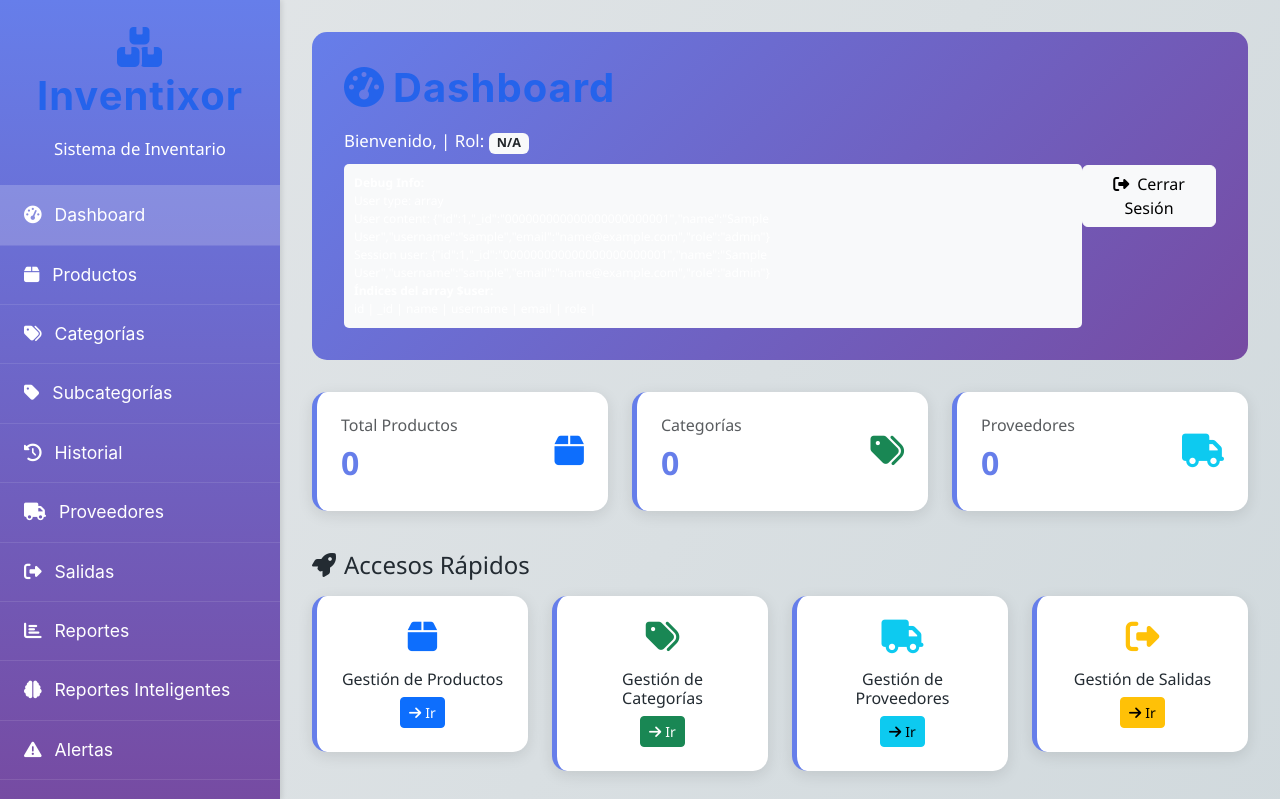
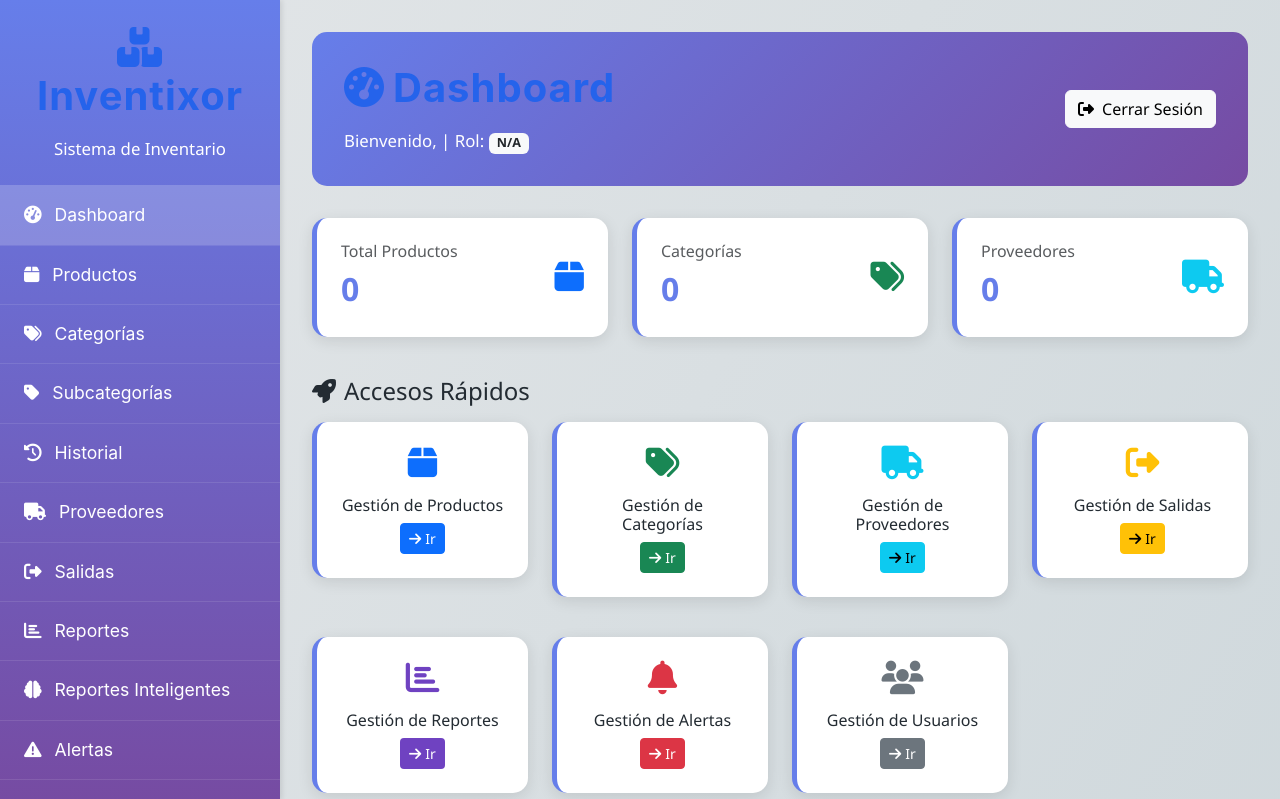
Before and after one commit to copetinanton-cyber/inventixor, a PHP site: page /inventixor/dashboard.php in a window 1280 px wide. Shown: the top 799 px of the page. Run offline with PHP 8.4, Linux system fonts and the light colour scheme; the visitor is signed in with stand-in values (Sample User, id 1); data that the repository does not hold is empty.

Commit message:
informacion
información del usuario

```diff
--- a/dashboard.php
+++ b/dashboard.php
@@ -325,15 +325,6 @@ if (is_array($user) && isset($user['rol']) && $user['rol']) {
     echo 'N/A';
 }
 ?></span></p>
-                    <!-- Información de debug temporal -->
-                    <div style="background-color: #f8f9fa; padding: 10px; border-radius: 5px; margin-top: 10px; font-size: 12px;">
-                        <strong>Debug Info:</strong><br>
-                        User type: <?php echo gettype($user); ?><br>
-                        User content: <?php echo htmlspecialchars(json_encode($user)); ?><br>
-                        Session user: <?php echo htmlspecialchars(json_encode($_SESSION['user'] ?? 'No definido')); ?><br>
-                        <strong>Índices del array $user:</strong><br>
-                        <?php if (is_array($user)) { foreach(array_keys($user) as $key) { echo htmlspecialchars($key) . ' | '; } } ?>
-                    </div>
                 </div>
                 <a href="logout.php" class="btn btn-light">
                     <i class="fas fa-sign-out-alt me-2"></i>Cerrar Sesión
```
